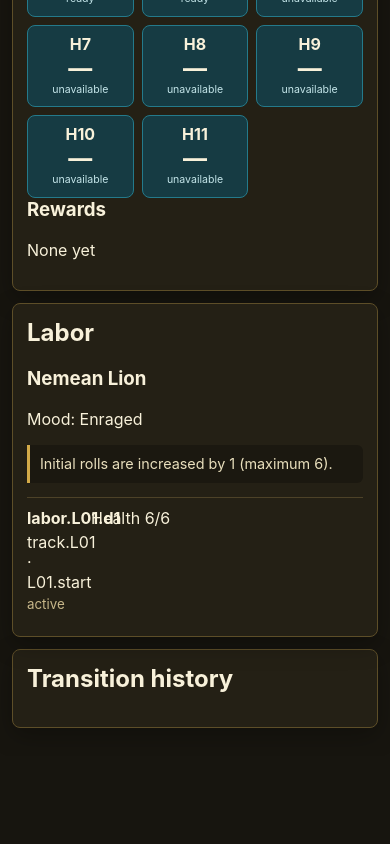
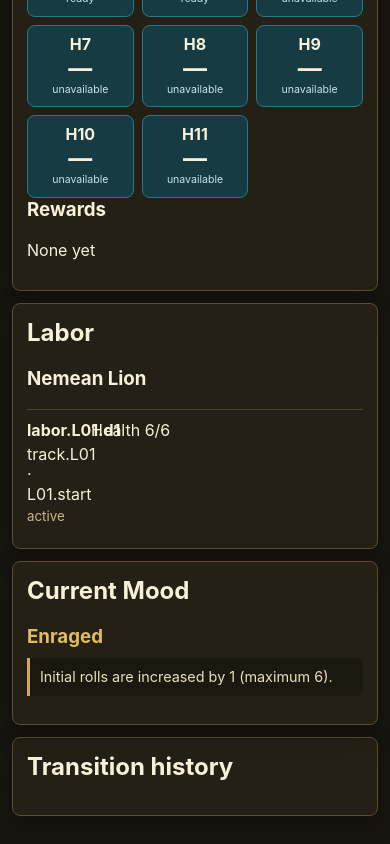
Before and after one commit to deter36/Hercules, a React (Vite) app: page / in a window 390 px wide. Shown: the part 749-1593 px from the top of the page. Before the commit the page ends 1505 px from the top, so only its background shows below. Built offline with nearby package versions, Linux system fonts and the light colour scheme.

Commit message:
Separate mood from labor playtest tile

```diff
--- a/src/playtest/App.tsx
+++ b/src/playtest/App.tsx
@@ -30,7 +30,7 @@ export function App() {
     <p className="message" role="status">{message}</p>
     <section className="dashboard">
       <article className="card"><h2>Hercules</h2><div className="resources"><span>Spirit <b>{view.player.spirit}</b></span><span>Divinity <b>{view.player.divinity}</b></span></div><div className="dice">{Object.values(view.dice).map(die => <div className={`die ${die.broken ? "broken" : ""} ${die.allocated || die.locked || die.spent ? "used" : ""}`} key={die.id}><b>{die.id}</b><strong>{die.face ?? "—"}</strong><small>{die.broken ? "broken" : die.allocated ? "attack" : die.locked ? "gold" : die.spent ? "spent" : die.blueUsed ? "blue used" : die.rollable ? "ready" : "unavailable"}</small></div>)}</div><h3>Rewards</h3><p>{view.rewards.length ? view.rewards.map(reward => reward.name).join(" · ") : "None yet"}</p></article>
-      <article className="card"><h2>Labor</h2>{view.labor ? <><h3>{view.labor.name}</h3><p>Mood: {view.mood.name ?? "—"}</p>{view.mood.effect && <p className="mood-effect">{view.mood.effect}</p>}{view.labor.dice.map(die => <div className="labor-die" key={die.id}><b>{die.id}</b><span>Health {die.health}/{die.startingHealth}</span><span>{die.trackId} · {die.nodeId}</span><small>{die.status}{die.nodeEffect ? ` · ${JSON.stringify(die.nodeEffect)}` : ""}</small></div>)}</> : <p>Preparing the first Labor…</p>}</article>
+      <div className="labor-stack"><article className="card"><h2>Labor</h2>{view.labor ? <><h3>{view.labor.name}</h3>{view.labor.dice.map(die => <div className="labor-die" key={die.id}><b>{die.id}</b><span>Health {die.health}/{die.startingHealth}</span><span>{die.trackId} · {die.nodeId}</span><small>{die.status}{die.nodeEffect ? ` · ${JSON.stringify(die.nodeEffect)}` : ""}</small></div>)}</> : <p>Preparing the first Labor…</p>}</article><article className="card mood-card"><h2>Current Mood</h2><h3>{view.mood.name ?? "—"}</h3>{view.mood.effect && <p className="mood-effect">{view.mood.effect}</p>}</article></div>
       <article className="card controls"><h2>Actions</h2>{view.pendingDecision && <><h3>{view.pendingDecision.prompt}</h3><p>{view.pendingDecision.type}</p></>}{view.blueAbilities.length > 0 && <div className="ability-panel"><h3>Blue abilities</h3><div className="ability-list">{view.blueAbilities.map(ability => <button className={ability.id === activeAbilityId ? "selected" : "quiet"} key={ability.id} onClick={() => chooseAbility(ability.id)}>{ability.label}</button>)}</div>{activeAbility && <div className="ability-choices"><p>{abilitySteps.length ? "Choose the remaining option" : "Choose a die"}</p>{abilitySteps.length > 0 && <button className="quiet back" onClick={() => setAbilitySteps(steps => steps.slice(0, -1))}>Back</button>}{currentAbilityChoices.map(control => <button key={control.id} onClick={() => chooseAbilityControl(control)}>{control.label}</button>)}</div>}</div>}{(["round", "placement", "decision", "utility"] as const).map(group => grouped(group).length ? <div className="action-group" key={group}><h3>{group}</h3>{grouped(group).map(action => <button key={action.id} onClick={() => submit(action.command)}>{action.label}</button>)}</div> : null)}{view.actions.length === 0 && <p>No engine-provided action is available.</p>}</article>
     </section>
     <section className="card history"><h2>Transition history</h2><ol>{view.transitions.slice(-12).reverse().map(transition => <li key={transition.index}><b>{transition.index}</b> {transition.type} <small>{transition.source.id}</small></li>)}</ol></section>
--- a/src/playtest/ability-panel.css
+++ b/src/playtest/ability-panel.css
@@ -1,3 +1,4 @@
 .ability-panel{margin:16px 0;padding:12px;border:1px solid #776337;border-radius:8px;background:#1b1810}.ability-panel h3{color:#e1bd5b;margin-bottom:10px}.ability-list{display:grid;grid-template-columns:repeat(auto-fit,minmax(132px,1fr));gap:8px}.controls .ability-list button{margin:0;text-align:center}.controls button.selected{background:#f0c35a;border-color:#ffe9a5;color:#171006;box-shadow:0 0 0 2px #8e6a1e}.ability-choices{margin-top:12px;padding-top:12px;border-top:1px solid #5d4e28}.ability-choices p{color:#c8c0a4;font-size:.85rem;margin-bottom:6px}.controls .ability-choices button{display:inline-flex;width:auto;min-width:76px;justify-content:center;margin:4px}.controls .ability-choices .back{min-width:0}@media(max-width:600px){.ability-list{grid-template-columns:1fr}.controls .ability-choices button{min-height:48px;font-size:1rem}.ability-panel{padding:10px}}
 .game-toolbar{display:grid;grid-template-columns:auto minmax(220px,1fr);gap:12px;align-items:start}.new-game{min-width:132px;text-align:center;font-size:1.05rem;font-weight:700}.game-menu{padding:0;overflow:hidden}.game-menu .menu-toggle{display:flex;width:100%;margin:0;border:0;border-radius:0;align-items:center;justify-content:space-between;padding:13px 16px}.game-menu .setup{padding:14px;border-top:1px solid #5d4e28}@media(max-width:600px){.game-toolbar{grid-template-columns:1fr}.new-game{width:100%}.game-menu .menu-toggle{min-height:48px}}
 .mood-effect{padding:9px 10px;border-left:3px solid #d3aa48;border-radius:0 6px 6px 0;background:#1b1810;color:#e9dfbd;font-size:.9rem;line-height:1.4}
+.labor-stack{display:grid;gap:16px;align-content:start}.mood-card h3{color:#e1bd5b;margin-bottom:10px}@media(max-width:600px){.labor-stack{gap:12px}}
```
